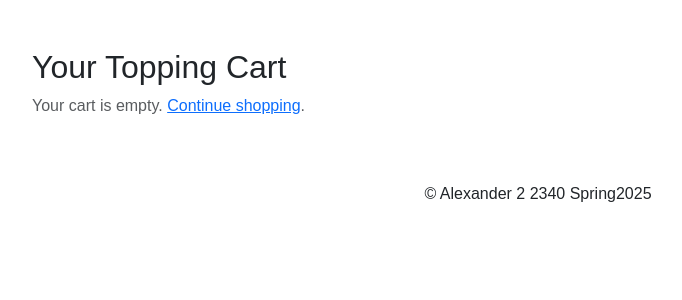
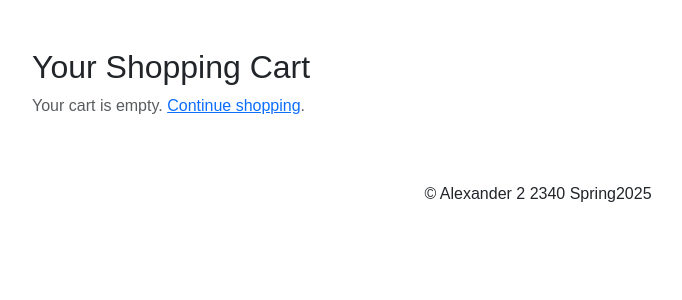
Before and after one commit to shaheaaaad/GTmovies-A2, a Django app: page /cart/ in a window 1280 px wide. Shown: the part 60-360 px from the top of the page, without its empty margins (102-784 px from the left). Run offline with Django 5.2, Linux system fonts and the light colour scheme; the visitor is signed in with stand-in values (Sample User, id 1); data that the repository does not hold is empty.

Commit message:
fixed back to shopping

```diff
--- a/GT_Movies_Store/Templates/GT_Movies_Store/cart.html
+++ b/GT_Movies_Store/Templates/GT_Movies_Store/cart.html
@@ -2,7 +2,7 @@
 
 {% block content %}
 <div class="container my-5">
-    <h2>Your Topping Cart</h2>
+    <h2>Your Shopping Cart</h2>
 
     {% if cart_items %}
         <table class="table table-striped">
```
